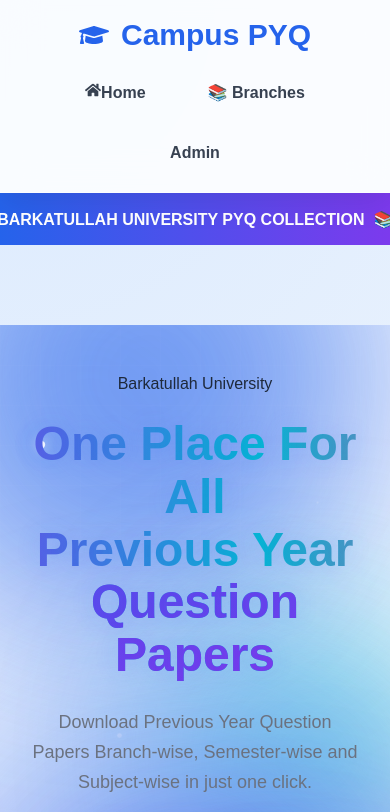
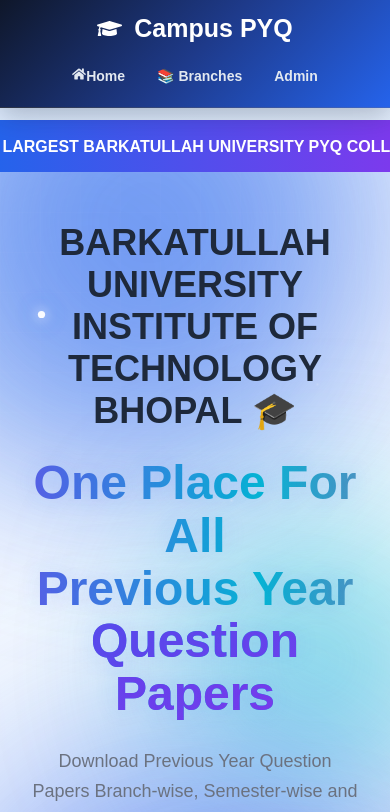
Before and after one commit to AdarshSingh-06/CampusPYQ, a React (Vite) app in the folder Frontend/: page / in a window 390 px wide. Shown: the top 812 px of the page. Built offline with nearby package versions, Linux system fonts and the light colour scheme.

Commit message:
Update frontend and backend for deployment

```diff
--- a/Frontend/src/components/AnnouncementBar.jsx
+++ b/Frontend/src/components/AnnouncementBar.jsx
@@ -6,7 +6,7 @@
 
         📢 <strong>HELP US BUILD THE LARGEST BARKATULLAH UNIVERSITY PYQ COLLECTION</strong>
 
-        &nbsp;&nbsp;📚 Have Previous Year Question Papers?
+        &nbsp;&nbsp;📚 Have PYQ 🙌 Send to this Number -
 
         &nbsp;&nbsp;<span className="money">💰 Earn ₹10 for EVERY valid PYQ!</span>
 
@@ -14,7 +14,7 @@
 
         &nbsp;&nbsp;❤️ Help thousands of students & future juniors.
 
-        &nbsp;&nbsp;🚀 Thank you for supporting Campus PYQ!
+        &nbsp;&nbsp;
 
       </div>
 
--- a/Frontend/src/pages/Home.jsx
+++ b/Frontend/src/pages/Home.jsx
@@ -42,7 +42,7 @@
     <>
       {/* Hero Section */}
 
-       <div style={{height:"80px"}}></div>
+
 
       <section className="hero">
         <div className="aurora-bg">
@@ -55,8 +55,8 @@
         <div className="hero-left">
 
           <span className="badge">
-            Barkatullah University
-          </span>
+              <h2> BARKATULLAH UNIVERSITY INSTITUTE   OF TECHNOLOGY  BHOPAL 🎓  </h2>
+</span>
 
           <h1>
             One Place For All
--- a/Frontend/src/pages/ManagePyq.jsx
+++ b/Frontend/src/pages/ManagePyq.jsx
@@ -11,7 +11,7 @@
 }, []);
 
 
-    const BACKEND_URL = "https://campuspyq.onrender.com";
+    const BACKEND_URL = "http://localhost:8080";
 
     const [branches, setBranches] = useState([]);
     const [semesters, setSemesters] = useState([]);
--- a/Frontend/src/pages/Pyq.jsx
+++ b/Frontend/src/pages/Pyq.jsx
@@ -12,7 +12,7 @@
   const [year, setYear] = useState("All");
   const [loading, setLoading] = useState(true);
 
-  const BACKEND_URL = "https://campuspyq.onrender.com";
+  const BACKEND_URL = "http://localhost:8080";
 
   useEffect(() => {
 
--- a/Frontend/src/services/api.js
+++ b/Frontend/src/services/api.js
@@ -1,7 +1,7 @@
 import axios from "axios";
 
 const API = axios.create({
-    baseURL: "https://campuspyq.onrender.com/api"
+    baseURL: "http://localhost:8080/api"
 });
 
 export default API;
--- a/Frontend/src/style/main.css
+++ b/Frontend/src/style/main.css
@@ -493,3 +493,6 @@
 background:#15803d;
 transform:translateY(-3px);
 }
+.announcement-bar {
+    margin-top: 12px;
+}
--- a/Frontend/src/style/navbar.css
+++ b/Frontend/src/style/navbar.css
@@ -1,152 +1,149 @@
-/* ===========================
-        PREMIUM NAVBAR
-=========================== */
+/* =========================================
+   PREMIUM CAMPUS PYQ NAVBAR
+========================================= */
 
-.navbar{
+.navbar {
+    position: sticky;
+    top: 0;
+    z-index: 9999;
 
-position:sticky;
+    display: flex;
+    justify-content: space-between;
+    align-items: center;
 
-top:0;
+    padding: 16px 8%;
 
-z-index:999;
+    background: linear-gradient(
+        135deg,
+        #0f172a,
+        #1e3a8a,
+        #2563eb
+    );
 
-display:flex;
+    box-shadow: 0 8px 25px rgba(15, 23, 42, 0.25);
 
-justify-content:space-between;
+    border-bottom: 1px solid rgba(255, 255, 255, 0.12);
 
-align-items:center;
-
-padding:18px 8%;
-
-background:rgba(255,255,255,.82);
-
-backdrop-filter:blur(18px);
-
-box-shadow:0 10px 30px rgba(0,0,0,.08);
-
-border-bottom:1px solid rgba(255,255,255,.4);
-
+    box-sizing: border-box;
 }
 
-.logo{
 
-display:flex;
+/* =========================================
+   LOGO
+========================================= */
 
-align-items:center;
+.logo {
+    display: flex;
+    align-items: center;
 
-gap:12px;
+    gap: 12px;
 
-text-decoration:none;
+    text-decoration: none;
 
-font-size:30px;
+    font-size: 30px;
+    font-weight: 800;
 
-font-weight:800;
+    color: white;
 
-color:#2563eb;
-
-transition:.35s;
-
+    transition: 0.3s ease;
 }
 
-.logo:hover{
-
-transform:scale(1.05);
-
+.logo:hover {
+    transform: scale(1.04);
 }
 
-.nav-links{
 
-display:flex;
+/* =========================================
+   NAVIGATION
+========================================= */
 
-align-items:center;
-
-gap:18px;
-
+.nav-links {
+    display: flex;
+    align-items: center;
+    gap: 10px;
 }
 
+
+/* Links */
+
 .nav-links a,
-.navlinks button{
+.nav-links button {
 
-text-decoration:none;
+    text-decoration: none;
 
-padding:12px 22px;
+    padding: 11px 18px;
 
-border-radius:14px;
+    border-radius: 12px;
 
-font-weight:600;
+    font-weight: 600;
 
-color:#374151;
+    color: #e2e8f0;
 
-transition:.35s;
+    transition: all 0.3s ease;
 
-}
-.nav-links button{
+    border: none;
 
-background:none;
+    background: transparent;
 
-border:none;
+    font-family: inherit;
 
-text-decoration:none;
+    font-size: 16px;
 
-padding:12px 22px;
-
-border-radius:14px;
-
-font-weight:600;
-
-font-size:16px;
-
-color:#374151;
-
-cursor:pointer;
-
-transition:.35s;
-
-font-family:inherit;
-
+    cursor: pointer;
 }
 
-.nav-links button:hover{
 
-background:linear-gradient(135deg,#2563eb,#7c3aed);
+/* Hover */
 
-color:white;
+.nav-links a:hover,
+.nav-links button:hover {
 
-transform:translateY(-3px);
+    background: rgba(255, 255, 255, 0.15);
 
-box-shadow:0 12px 25px rgba(37,99,235,.25);
+    color: white;
 
+    transform: translateY(-2px);
+
+    box-shadow: 0 8px 20px rgba(0, 0, 0, 0.15);
 }
 
-.nav-links a:hover,
-.navlinks button:hover{
 
-background:linear-gradient(135deg,#2563eb,#7c3aed);
+/* =========================================
+   MOBILE
+========================================= */
 
-color:white;
+@media (max-width: 768px) {
 
-transform:translateY(-3px);
+    .navbar {
 
-box-shadow:0 12px 25px rgba(37,99,235,.25);
+        position: relative;
 
+        flex-direction: column;
+
+        gap: 15px;
+
+        padding: 14px 5%;
+    }
+
+    .logo {
+
+        font-size: 25px;
+    }
+
+    .nav-links {
+
+        flex-wrap: wrap;
+
+        justify-content: center;
+
+        gap: 6px;
+    }
+
+    .nav-links a,
+    .nav-links button {
+
+        padding: 9px 13px;
+
+        font-size: 14px;
+    }
 }
-
-@media(max-width:768px){
-
-.navbar{
-
-flex-direction:column;
-
-gap:18px;
-
-}
-
-.nav-links{
-
-flex-wrap:wrap;
-
-justify-content:center;
-
-}
-
-}
```
Also changed, not shown: Frontend/src/style/home.css (line endings or trailing spaces), 1 other file (tests, documents, lock files or other folders).
